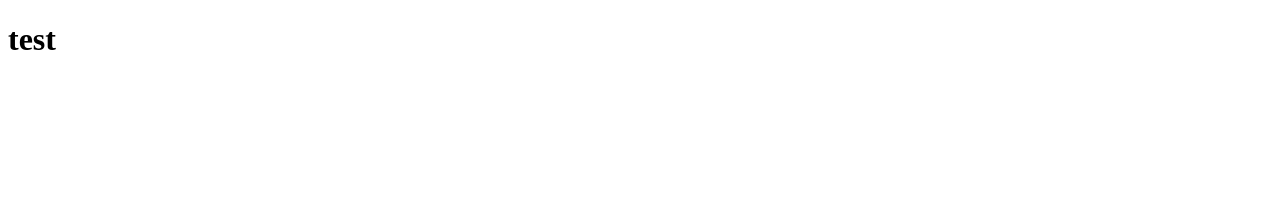
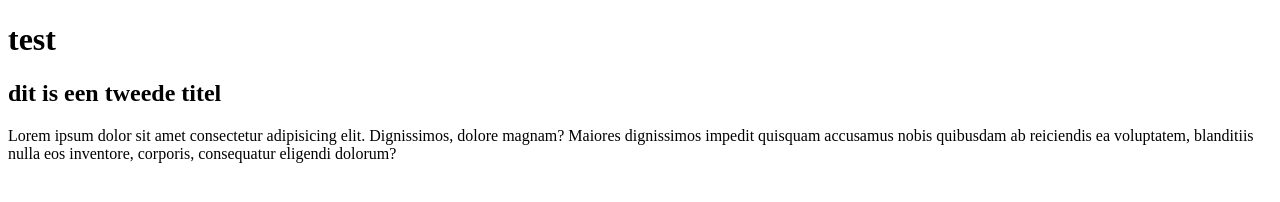
Before and after one commit to Wergeh/testgit, a plain HTML site: page index.html in a window 1280 px wide. Drawn offline with Linux system fonts and the light colour scheme.

Commit message:
added title and header2

```diff
--- a/index.html
+++ b/index.html
@@ -8,5 +8,12 @@
   </head>
   <body>
     <h1>test</h1>
+    <h2>dit is een tweede titel</h2>
+    <p>
+      Lorem ipsum dolor sit amet consectetur adipisicing elit. Dignissimos,
+      dolore magnam? Maiores dignissimos impedit quisquam accusamus nobis
+      quibusdam ab reiciendis ea voluptatem, blanditiis nulla eos inventore,
+      corporis, consequatur eligendi dolorum?
+    </p>
   </body>
 </html>
```
